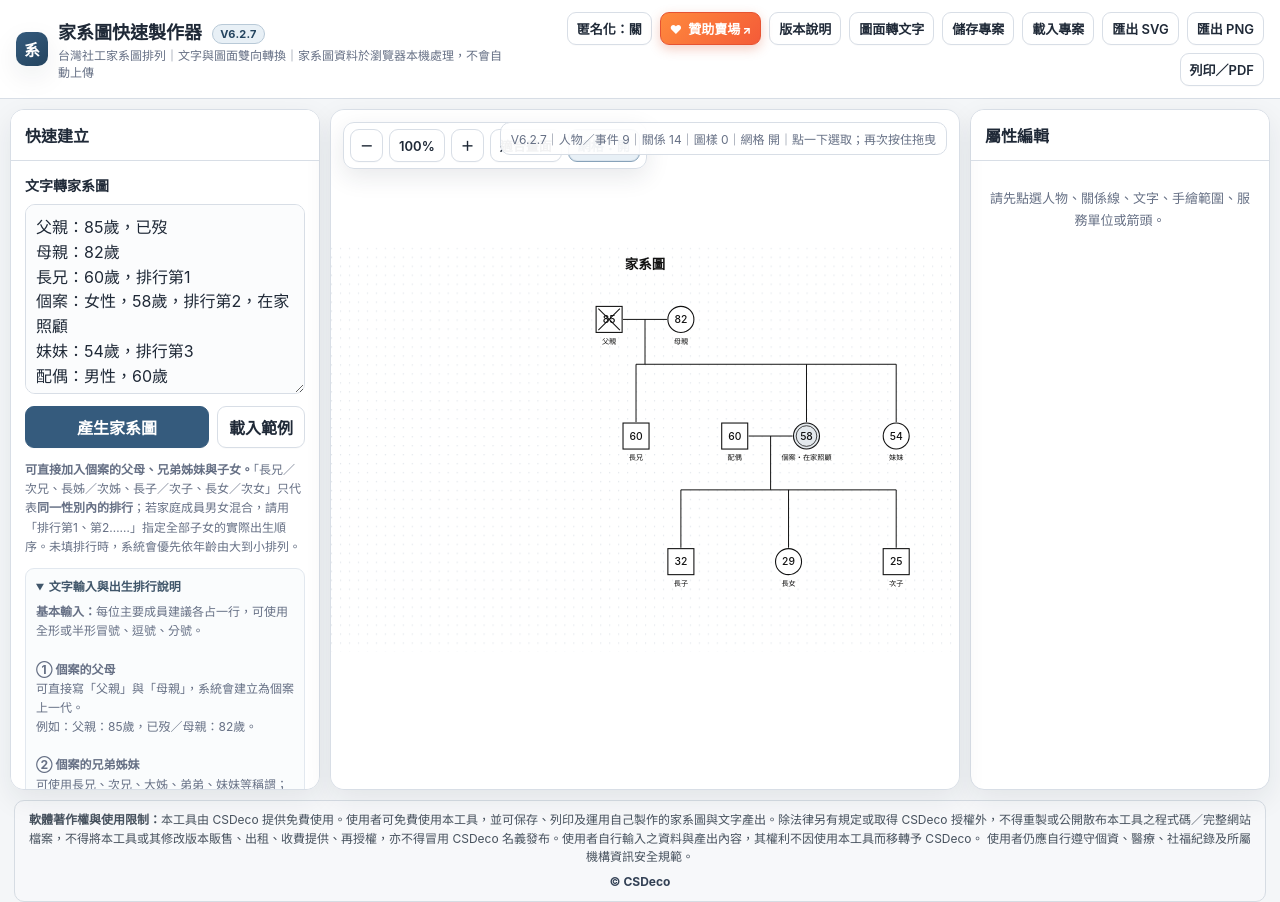
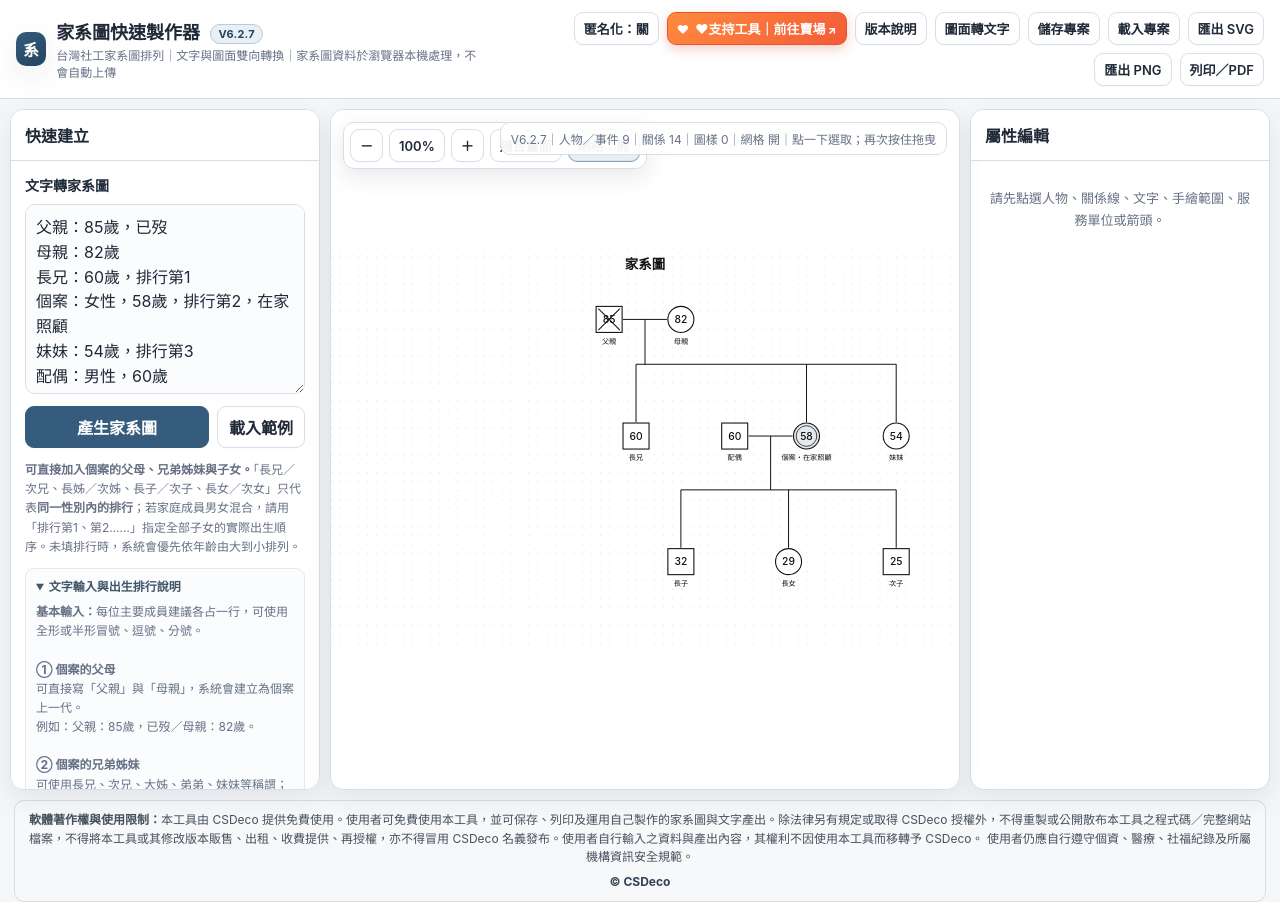
Before and after one commit to csdeco-studio/FamilyTree, a plain HTML site: page index.html in a window 1280 px wide. Drawn offline with Linux system fonts and the light colour scheme.

Commit message:
Add files via upload

```diff
--- a/index.html
+++ b/index.html
@@ -197,7 +197,7 @@
     </div>
     <div class="header-actions">
       <button class="btn small privacy-toggle" id="anonymizeBtn" type="button" aria-pressed="false">匿名化：關</button>
-      <a class="btn small sponsor-btn" href="https://myship.7-11.com.tw/general/detail/GM2608215001811" target="_blank" rel="noopener noreferrer" title="前往贊助賣場，支持免費工具持續維護">贊助賣場</a>
+      <a class="btn small sponsor-btn" href="https://myship.7-11.com.tw/general/detail/GM2608215001811" target="_blank" rel="noopener noreferrer" title="前往贊助賣場，支持免費工具持續維護">♥支持工具｜前往賣場</a>
       <button class="btn small" id="versionBtn" type="button">版本說明</button>
       <button class="btn small" id="reverseTextBtn" type="button">圖面轉文字</button>
       <button class="btn small" id="saveProjectBtn">儲存專案</button>
```
